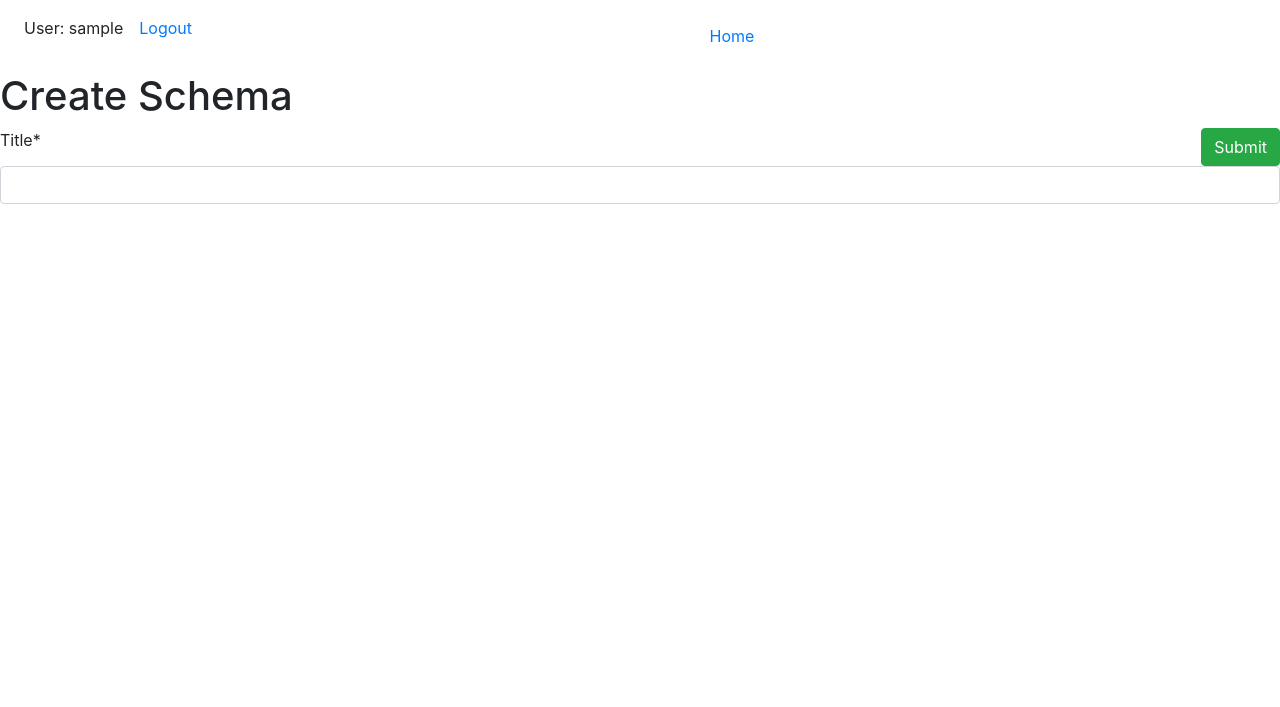
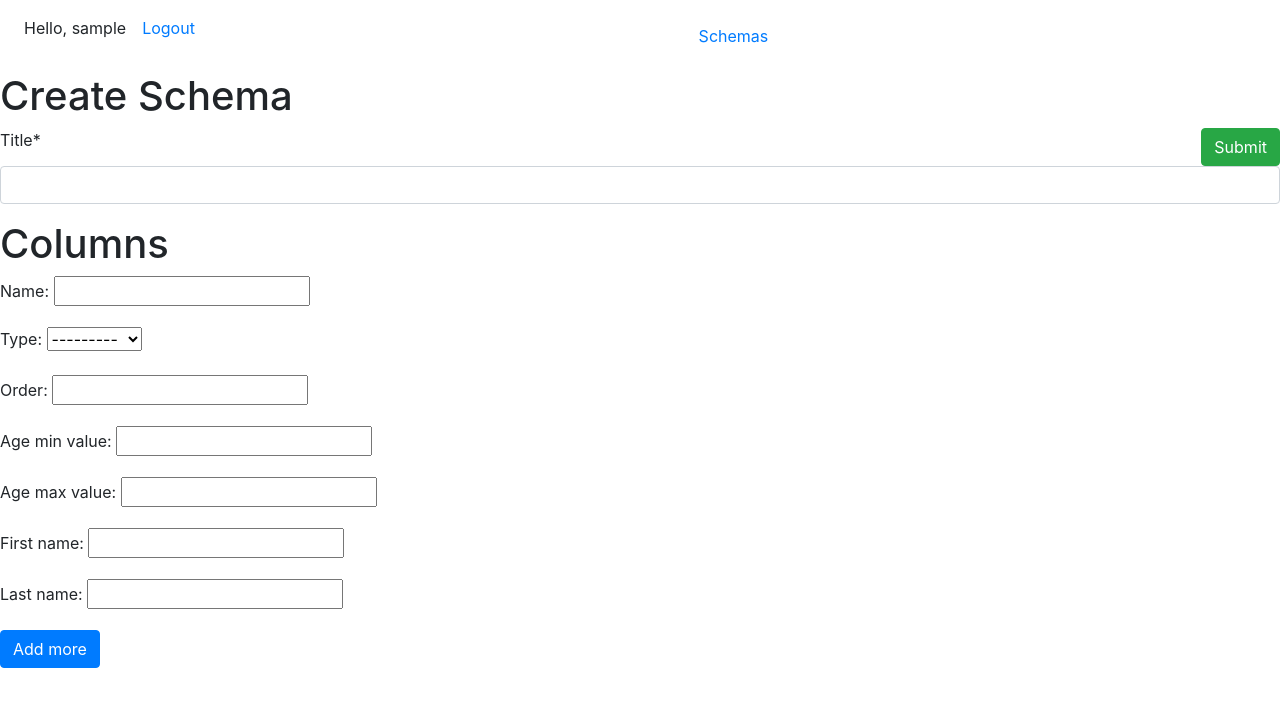
Before and after one commit to Nexxel05/CSV_file_generator, a Django app: page /schema/create/ in a window 1280 px wide. Shown: the top 707 px of the page. Run offline with Django 4.2, Linux system fonts and the light colour scheme; the visitor is signed in with stand-in values (Sample User, id 1); some libraries are stand-ins or nearby versions.

Commit message:
Add formset to create schedule view and configure add column dynamically functionality

```diff
--- a/schema/views.py
+++ b/schema/views.py
@@ -1,11 +1,12 @@
 from django.contrib.auth.mixins import LoginRequiredMixin
+from django.forms import modelformset_factory
 from django.http import HttpResponseRedirect
 from django.shortcuts import render
 from django.urls import reverse
 from django.views import generic
 
-from schema.forms import SchemaCreationForm
-from schema.models import Schema
+from schema.forms import SchemaCreationForm, ColumnCreationForm
+from schema.models import Schema, Column
 
 
 class SchemaListView(
@@ -18,13 +19,20 @@ class SchemaListView(
 
 def create_schema(request):
     schema_form = SchemaCreationForm(request.POST or None, user=request.user)
+    column_formset = modelformset_factory(Column, form=ColumnCreationForm, extra=1)
+    columns = Column.objects.none()
+    formset = column_formset(request.POST or None, queryset=columns)
 
     context = {
-        "schema_form": schema_form
+        "schema_form": schema_form,
+        "formset": formset
     }
 
-    if schema_form.is_valid():
-        schema_form.save()
+    if all([schema_form.is_valid(), formset.is_valid()]):
+        parent = schema_form.save()
+        for form in formset:
+            child = form.save()
+            parent.columns.add(child)
+
         return HttpResponseRedirect(reverse("schema:schema-list"))
-
     return render(request, "schema/schema_form.html", context=context)
--- a/templates/includes/navbar.html
+++ b/templates/includes/navbar.html
@@ -3,7 +3,7 @@
     <ul class="navbar-nav">
     {% if user.is_authenticated %}
       <li class="nav-item">
-        <p class="nav-link">User: {{ user.get_username }}</p>
+        <p class="nav-link">Hello, {{ user.get_username }}</p>
       </li>
       <li class="nav-item">
         <a class="nav-link" href="{% url 'logout'%}?next={% url 'login'%}">Logout</a>
@@ -20,7 +20,7 @@
     <ul class="navbar-nav">
 
       <li class="nav-item">
-        <a class="nav-link" href="{% url 'schema:schema-list' %}">Home</a>
+        <a class="nav-link" href="{% url 'schema:schema-list' %}">Schemas</a>
       </li>
 
     </ul>
--- a/templates/schema/schema_form.html
+++ b/templates/schema/schema_form.html
@@ -13,5 +13,56 @@
     <input type="submit" value="Submit" class="btn btn-success" style="float:right">
     {% csrf_token %}
     {{ schema_form|crispy }}
+
+    {% if formset %}
+      <h1>Columns</h1>
+
+    {{ formset.management_form }}
+    <div id="column-form-list">
+      {% for form in formset %}
+        <div class="column-form">
+          {{form.as_p}}
+        </div>
+      {% endfor %}
+    </div>
+
+    <div id="empty-form" class="hidden">{{ formset.empty_form.as_p }}</div>
+    <button id="add-more" class="btn btn-primary" type="button">Add more</button>
+
+    {% endif %}
   </form>
+
+  <script>
+
+    const addMoreBtn = document.getElementById("add-more")
+    const totalNewForms = document.getElementById("id_form-TOTAL_FORMS")
+
+    addMoreBtn.addEventListener("click", add_new_form)
+
+    function add_new_form(event) {
+      if (event) {
+        event.preventDefault()
+      }
+      const currentColumnForms = document.getElementsByClassName("column-form")
+      const currentFormCount = currentColumnForms.length
+      const formCopyTarget = document.getElementById("column-form-list")
+      const copyEmptyFormEl = document.getElementById("empty-form").cloneNode(true)
+      copyEmptyFormEl.setAttribute("class", "column-form")
+      copyEmptyFormEl.setAttribute("id", `form-${currentFormCount}`)
+      const regex = new RegExp("__prefix__", "g")
+      copyEmptyFormEl.innerHTML = copyEmptyFormEl.innerHTML.replace(regex, currentFormCount)
+      totalNewForms.setAttribute("value", currentFormCount + 1)
+
+      formCopyTarget.append(copyEmptyFormEl)
+    }
+
+    document.querySelector("#dropdown").addEventListener("change", function(e) {
+      const other = document.querySelector("#other");
+      if (e.target.value === "other") {
+        other.style.display = "block";
+      } else {
+        other.style.display = "none";
+      }
+    });
+  </script>
 {% endblock %}
--- a/templates/schema/schema_list.html
+++ b/templates/schema/schema_list.html
@@ -3,7 +3,7 @@
 
 {% block content %}
   <h1>Data schemas</h1>
-    <a href="" class="btn btn-primary link-to-page">
+    <a href="{% url 'schema:schema-create' %}" class="btn btn-primary link-to-page">
       Create
     </a>
     <table class="table">
@@ -24,7 +24,7 @@
             {{ schema.title }}
           </td>
           <td>
-            {{ schema.column_type.all }}
+            {{ schema.columns.all }}
           </td>
           <td>
             {{ schema.modified }}
```
